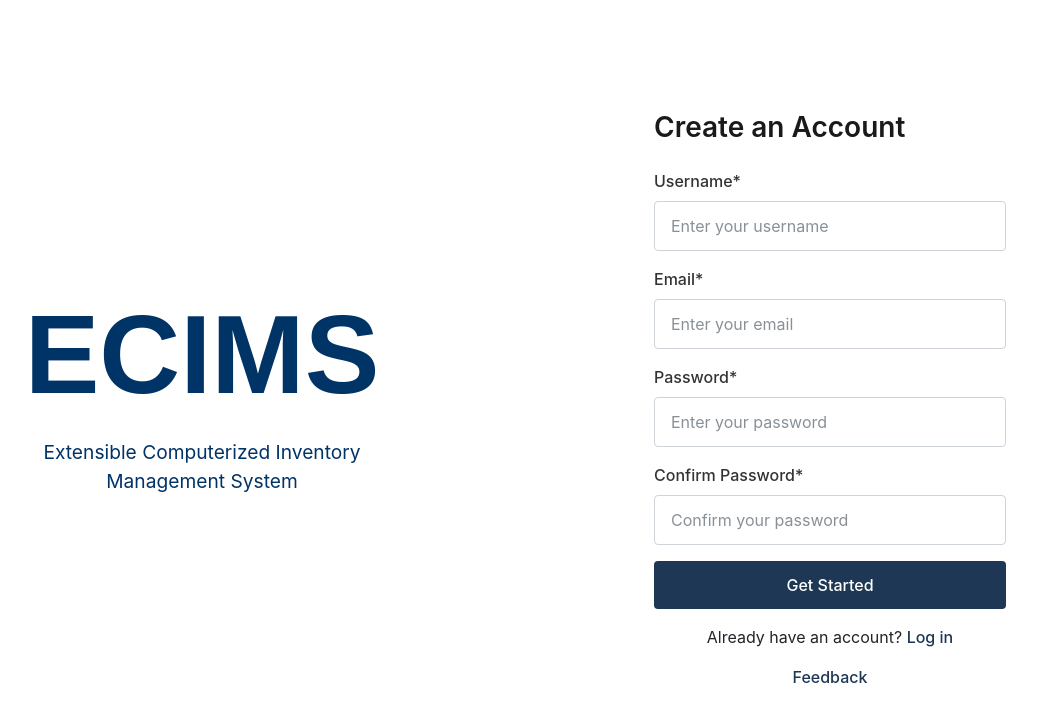
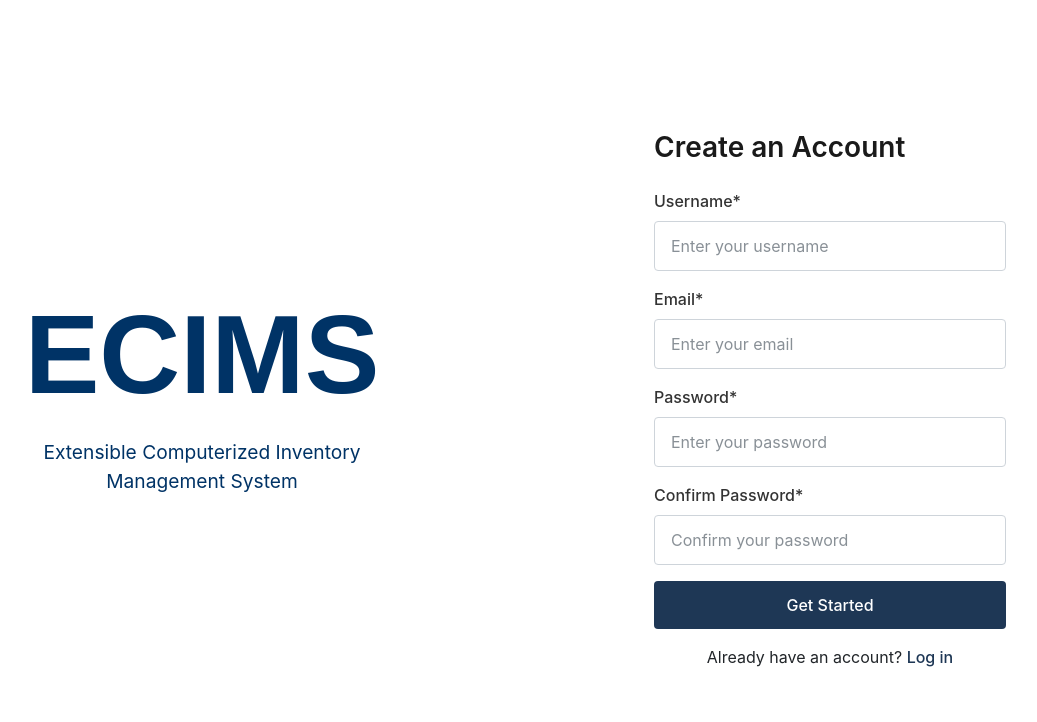
Before and after one commit to lsus-csc-jc/ECIMS, a Django app: page /signup.html in a window 1280 px wide. Shown: the top 722 px of the page, without its empty margins (124-1161 px from the left). Run offline with Django 5.2, Linux system fonts and the light colour scheme.

Commit message:
removed feedback from login and signup page

```diff
--- a/core/templates/login.html
+++ b/core/templates/login.html
@@ -47,9 +47,6 @@
             <span>Don't have an account?</span>
             <a href="{% url 'signup' %}" class="text-primary">Sign up</a>
           </div>
-          <div class="text-center mt-3">
-            <a href="#" id="feedbackLink" class="text-primary">Feedback</a>
-          </div>
         </div>
       </div>
     </div>
--- a/core/templates/signup.html
+++ b/core/templates/signup.html
@@ -56,9 +56,6 @@
               <span>Already have an account? </span>
               <a href="{% url 'login' %}" class="text-primary">Log in</a>
             </div>
-            <div class="text-center mt-3">
-              <a href="#" id="feedbackLink" class="text-primary">Feedback</a>
-            </div>
           </div>
         </div>
       </div>
```
